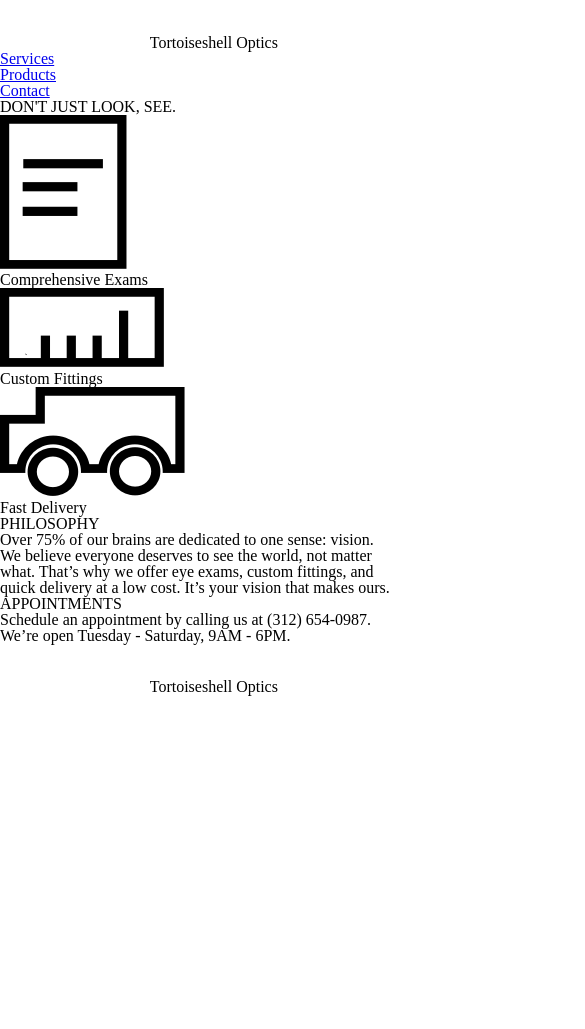
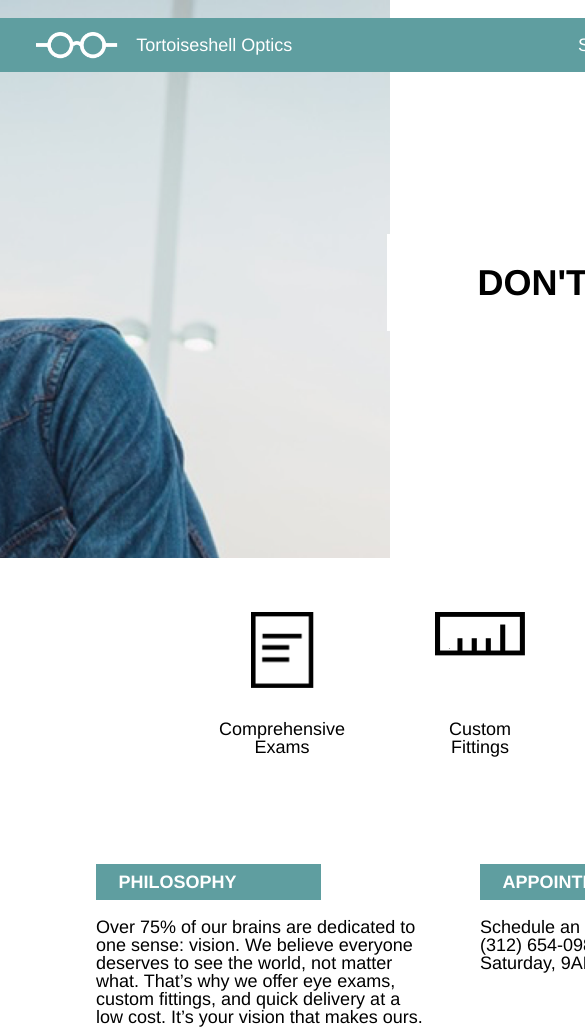
Before and after one commit to MarcorX/tortoiseshell, a plain HTML site: page index.html in a window 390 px wide. Shown: the top 1029 px of the page, 585 px wide, since content can reach past the window. Before the commit the page ends 844 px from the top, so only its background shows below. Drawn offline with Linux system fonts and the light colour scheme; files that its build step writes are made by us from their sources.

Commit message:
Finished styling, adding Finished styling, working on media queries

```diff
--- a/index.html
+++ b/index.html
@@ -1,15 +1,15 @@
 <!DOCTYPE html>
 <html>
   <head>
-    <link href="./resources/reset.css" type="text/css" rel="stylesheet">
-    <link href="./resources/style.css" type="text/css" rel="stylesheet">
+    <link href="./resources/css/reset.css" type="text/css" rel="stylesheet">
+    <link href="./resources/css/style.css" type="text/css" rel="stylesheet">
     <meta charset="utf-8">
     <title>Tortoiseshell Optics</title>
   </head>
   <body>
     <!-- Header -->
     <header>
-      <div class="container">
+      <div class="flex container nav-banner">
         <div class="logo">
           <img src="./resources/images/logo-white.png">
           <span>Tortoiseshell Optics</span>
@@ -27,11 +27,10 @@
             </li>
           </ul>
         </nav>
-        <div class="flex container">
-          <div class="header-banner">
-            <h1>DON'T JUST LOOK, SEE.</h1>
-          </div>
-        </div>
+      </div>
+      <div class="flex container banner">
+        <div class="header-banner">
+          <h1>DON'T JUST LOOK, SEE.</h1>
         </div>
       </div>
     </header>
@@ -59,19 +58,19 @@
       </section>
       <!-- Info Section -->
       <section class="flex container info">
-        <div class="info philosophy">
+        <div class="box philosophy">
           <p class="title">
+            PHILOSOPHY
           </p>
-          PHILOSOPHY
-          <p>
+          <p class="text">
             Over 75% of our brains are dedicated to one sense: vision. We believe everyone deserves to see the world, not matter what. That’s why we offer eye exams, custom fittings, and quick delivery at a low cost. It’s your vision that makes ours.
           </p>
         </div>
-        <div class="info appointments">
+        <div class="box appointments">
           <p class="title">
+            APPOINTMENTS
           </p>
-            APPOINTMENTS
-          <p>
+          <p class="text">
             Schedule an appointment by calling us at (312) 654-0987. We’re open Tuesday - Saturday, 9AM - 6PM.
           </p>
         </div>
@@ -80,8 +79,8 @@
     <!-- Footer -->
     <footer class="container">
       <div class="logo footer">
-        <img src="./resources/images/logo-white.png">
-        <span>Tortoiseshell Optics</span>
+        <img src="./resources/images/logo-black.png">
+        <span>Copyright Tortoiseshell Optics</span>
       </div>
     </footer>
 
--- a/resources/css/style.css
+++ b/resources/css/style.css
@@ -0,0 +1,151 @@
+html {
+  font-size: 18px;
+  line-height: 1.4;
+}
+
+body {
+  margin: 0;
+  font-family: Helvetica;
+}
+
+.container {
+  width: 960px;
+  margin: 0 auto;
+}
+
+header {
+  background-image: url("../images/glasses-bg.png");
+  background-repeat: no-repeat;
+  background-size: cover;
+  background-position: center;
+  height: 31rem;
+  width: 100%;
+}
+
+header .flex.container.nav-banner {
+  background-color: cadetblue;
+  display: flex;
+  justify-content: space-between;
+  align-items: center;
+  color: white;
+  position: relative;
+  top: 1rem;
+}
+
+header .logo {
+  display: flex;
+  justify-content: flex-start;
+  align-items: center;
+}
+
+header .logo img {
+  height: 1.5rem;
+  width: auto;
+  padding-left: 2rem;
+  padding-right: 1rem;
+}
+
+header ul {
+  display: flex;
+  justify-content: space-between;
+  align-items: center;
+}
+
+header ul li {
+  padding: 1rem 2rem;
+}
+
+a {
+  color: white;
+  text-decoration: none;
+}
+
+header .flex.container.banner {
+  display: flex;
+  justify-content: flex-end;
+}
+
+header .header-banner {
+  display: inline-block;
+  margin-top: 10rem;
+  margin-right: -2rem;
+  background-color: white;
+  padding: 1.5rem 5rem;
+  font-size: 2rem;
+  line-height: 1.2;
+  font-weight: bold;
+}
+
+.flex.container.services {
+  display: flex;
+  justify-content: center;
+}
+
+.service {
+  display: flex;
+  flex-direction: column;
+  justify-content: space-between;
+  align-items: center;
+  text-align: center;
+  width: 5rem;
+  height: 8rem;
+  margin: 3rem;
+
+}
+
+.service.exams img {
+  width: 3.5rem;
+}
+
+.service.fittings img {
+  width: 5rem;
+}
+
+.service.delivery img {
+  width: 5rem;
+}
+
+.flex.container.info {
+  display: flex;
+  justify-content: center;
+  margin-top: 3rem;
+  margin-bottom: 5rem;
+}
+
+.box {
+  width: 35%;
+  margin-right: 5%;
+  text-align: left;
+}
+
+.box .title {
+  color: white;
+font-weight: bold;
+font-size: 1rem;
+background-color: cadetblue;
+width: 10rem;
+height: auto;
+padding: 0.5rem 1.25rem;
+}
+
+.box .text {
+  margin-top: 1rem;
+}
+
+footer {
+  background-color: azure;
+}
+
+footer .logo {
+  display: flex;
+  justify-content: flex-start;
+  align-items: center;
+
+}
+
+footer .logo img {
+  height: 1.5rem;
+  width: auto;
+  padding: 4rem 1rem 4rem 4rem;
+
+}
```
